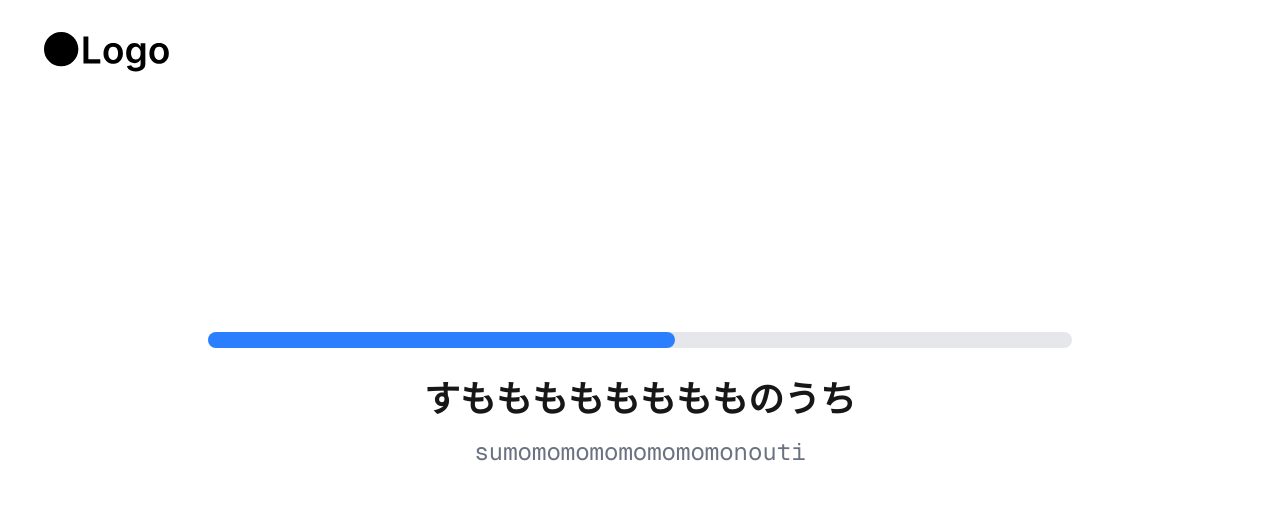
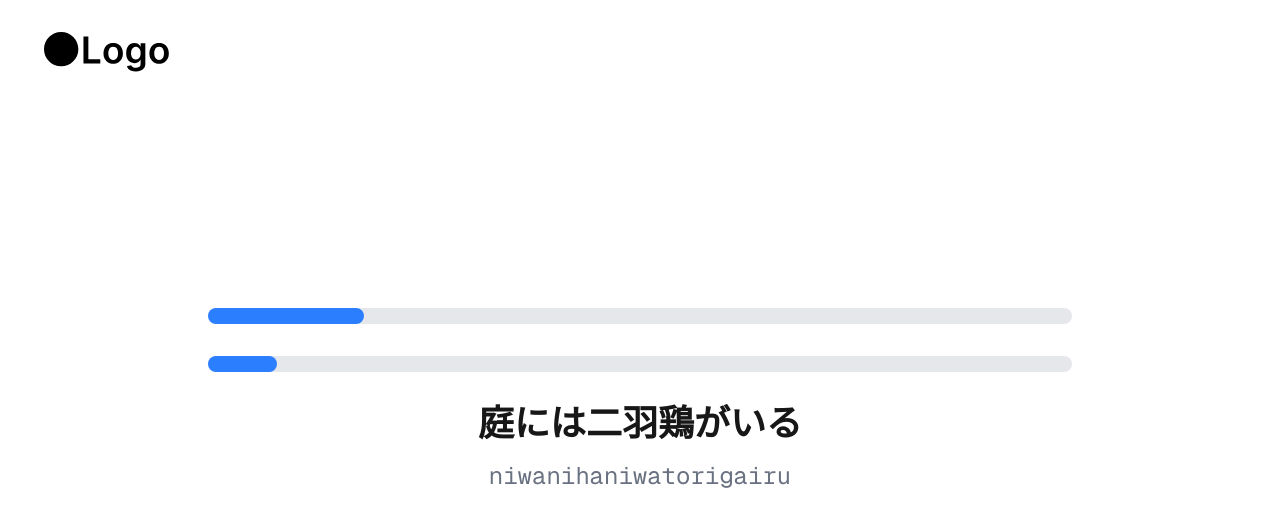
Before and after one commit to rikeda-cloud/react, a Next.js app in the folder typing-game/: page /game in a window 1280 px wide. Shown: the top 526 px of the page. Built offline with nearby package versions, Linux system fonts and the light colour scheme.

Commit message:
[add] Game全体の制限時間を管理するUIを作成

```diff
--- a/typing-game/src/app/game/page.tsx
+++ b/typing-game/src/app/game/page.tsx
@@ -6,15 +6,21 @@ import Header from "@/components/Header";
 import ProgressBar from '@/components/ProgressBar';
 
 function GamePage() {
-  const { text, romaji, idx, progress } = useTypingGame();
+  const { text, romaji, idx, questionTimeProgress, gameTimeProgress }
+    = useTypingGame();
 
   return (
     <div className="relative flex flex-col items-center justify-center min-h-screen">
       <Header />
 
+
       <div className="text-center w-full max-w-4xl px-4">
         <div className="mb-8">
-          <ProgressBar progress={progress} />
+          <ProgressBar progress={gameTimeProgress} />
+        </div>
+
+        <div className="mb-8">
+          <ProgressBar progress={questionTimeProgress} />
         </div>
 
         <p className="text-4xl mb-4 font-bold">{text}</p>
--- a/typing-game/src/components/useTypingGame.ts
+++ b/typing-game/src/components/useTypingGame.ts
@@ -1,6 +1,7 @@
 "use client";
 
 import { useState, useEffect } from "react";
+import { useRouter } from "next/navigation";
 import { typingQuestions, TypingQuestion } from "@/data/typingData";
 
 const getRandomQuestion = () => {
@@ -8,9 +9,11 @@ const getRandomQuestion = () => {
 }
 
 export const useTypingGame = () => {
+  const router = useRouter();
   const [currentQuestion, setCurrentQuestion] = useState<TypingQuestion | null>(null);
   const [idx, setIdx] = useState(0);
-  const [progress, setProgress] = useState(0);
+  const [questionTimeProgress, setProgress] = useState(0); // 1問のタイマー
+  const [gameTimeProgress, setGameLimit] = useState(0); // ゲーム全体のタイマー
 
   const nextQuestion = () => { // 次の問題に移る
     setCurrentQuestion(getRandomQuestion());
@@ -41,7 +44,26 @@ export const useTypingGame = () => {
   }, [currentQuestion, idx]);
 
   useEffect(() => {
-    const duration = 10; // タイピングの制限時間（秒）
+    const duration = 30; // タイピングの制限時間（秒）
+    const durationInMs = duration * 1000; // タイピングの制限時間をミリ秒に変換
+    const intervalTime = 100; // タイマーの更新間隔（100ミリ秒）
+    const decrement = (intervalTime / durationInMs) * 100; // 進捗バーの減少量
+
+    const timer = setInterval(() => {
+      setGameLimit((prevProgress) => {
+        const newProgress = prevProgress + decrement;
+        if (newProgress >= 100) {
+          router.push("/"); // ゲーム終了時に結果ページへ遷移
+        }
+        return newProgress; // 進捗を更新
+      });
+    }, intervalTime);
+
+    return () => { clearInterval(timer); }
+  }, [questionTimeProgress]);
+
+  useEffect(() => { // 1問の制限時間を管理
+    const duration = 5; // タイピングの制限時間（秒）
     const durationInMs = duration * 1000; // タイピングの制限時間をミリ秒に変換
     const intervalTime = 100; // タイマーの更新間隔（100ミリ秒）
     const decrement = (intervalTime / durationInMs) * 100; // 進捗バーの減少量
@@ -59,12 +81,13 @@ export const useTypingGame = () => {
     }, intervalTime);
 
     return () => { clearInterval(timer); }
-  }, [progress]);
+  }, [questionTimeProgress]);
 
   return {
     text: currentQuestion?.text,
     romaji: currentQuestion?.romaji,
     idx: idx,
-    progress: progress,
+    questionTimeProgress: questionTimeProgress,
+    gameTimeProgress: gameTimeProgress,
   };
 }
```
